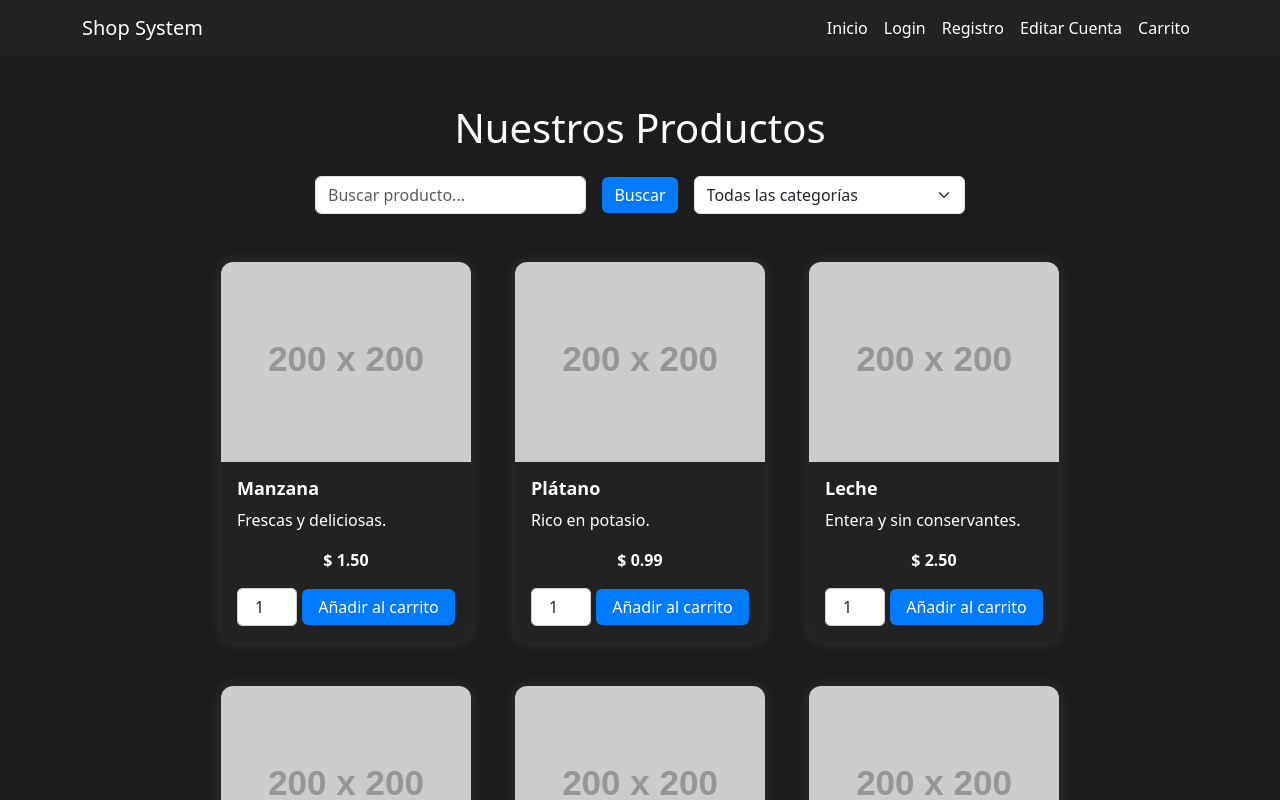
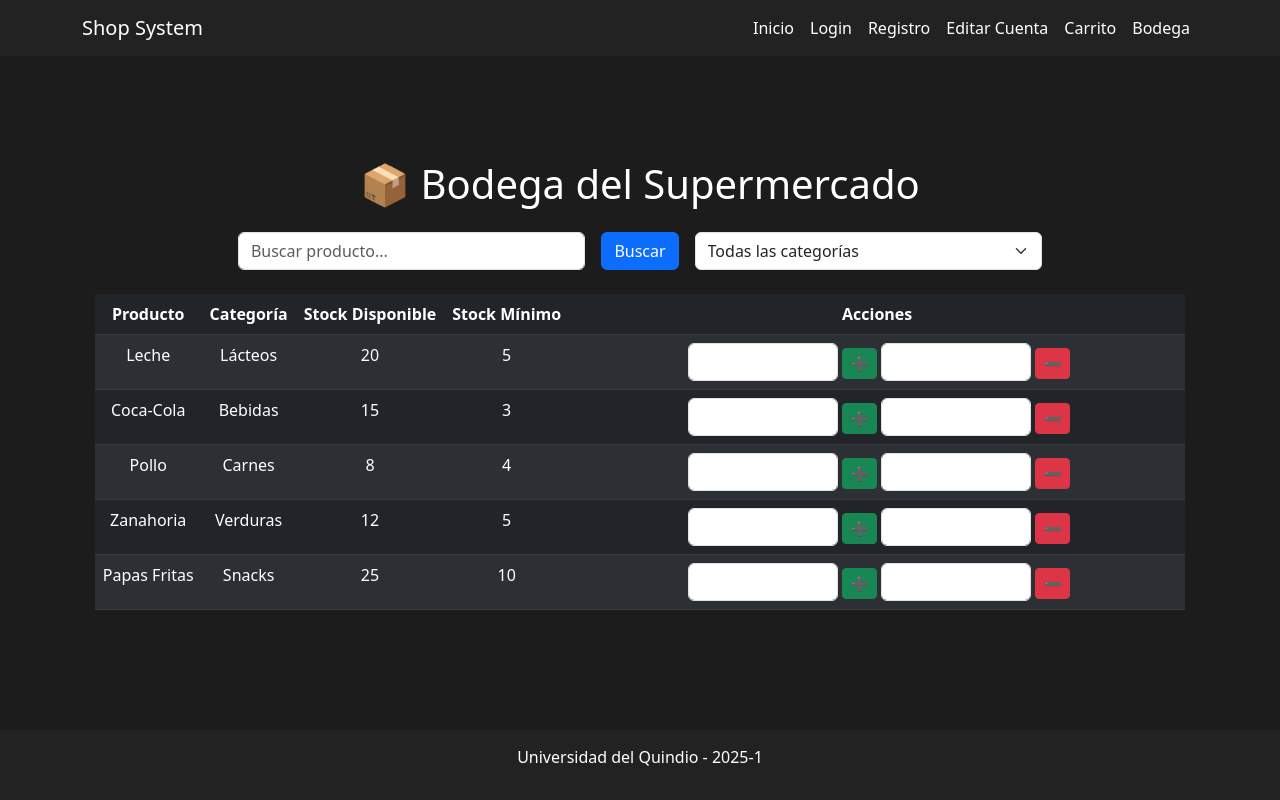
Before and after one commit to HulbertAlejandro/shopSystem-frontend, an Angular app: page /bodega in a window 1280 px wide. Before the commit this address led to /. Shown: the top 800 px of the page. Built offline with nearby package versions, Linux system fonts and the light colour scheme.

Commit message:
feat: crear componente de bodega

```diff
--- a/src/app/app.component.html
+++ b/src/app/app.component.html
@@ -71,6 +71,9 @@
           <li class="nav-item">
             <a class="nav-link" routerLink="/carrito">Carrito</a>
           </li>
+          <li class="nav-item">
+            <a class="nav-link" routerLink="/bodega">Bodega</a>
+          </li>
         </ul>
       </div>
     </div>
--- a/src/app/app.routes.ts
+++ b/src/app/app.routes.ts
@@ -6,6 +6,7 @@ import { VerificacionCuentaComponent } from './componentes/verificacion-cuenta/v
 import { VerificacionComponent } from './componentes/verificacion/verificacion.component';
 import { EditarCuentaComponent } from './componentes/editar-cuenta/editar-cuenta.component';
 import { CarritoComponent } from './componentes/carrito/carrito.component';
+import { BodegaComponent } from './componentes/bodega/bodega.component';
 
 export const routes: Routes = [
    { path: '', component: InicioComponent },
@@ -15,5 +16,6 @@ export const routes: Routes = [
    { path: "verificacion", component: VerificacionComponent },
    { path: "editar-cuenta", component: EditarCuentaComponent},
    { path: "carrito", component: CarritoComponent},
+   { path: "bodega", component: BodegaComponent},
    { path: "**", pathMatch: "full", redirectTo: "" }
 ];
--- /dev/null
+++ b/src/app/componentes/bodega/bodega.component.html
@@ -0,0 +1,50 @@
+<div class="container py-5">
+    <h1 class="text-center mb-4">📦 Bodega del Supermercado</h1>
+
+    <!-- Filtros -->
+    <div class="d-flex flex-wrap justify-content-center align-items-center mb-4">
+        <div class="col-md-4 px-2">
+            <input type="text" class="form-control" placeholder="Buscar producto..." [(ngModel)]="filtroTemp">
+        </div>
+
+        <div class="col-auto px-2">
+            <button class="btn btn-primary" (click)="buscar()">Buscar</button>
+        </div>
+
+        <div class="col-md-4 px-2">
+            <select class="form-select" [(ngModel)]="categoriaSeleccionada" (change)="buscar()">
+                <option value="">Todas las categorías</option>
+                <option *ngFor="let categoria of categorias" [value]="categoria">{{ categoria }}</option>
+            </select>
+        </div>
+    </div>
+
+    <!-- Tabla de Bodega -->
+    <table class="table table-dark table-striped text-center">
+        <thead>
+            <tr>
+                <th>Producto</th>
+                <th>Categoría</th>
+                <th>Stock Disponible</th>
+                <th>Stock Mínimo</th>
+                <th>Acciones</th>
+            </tr>
+        </thead>
+        <tbody>
+            <tr *ngFor="let producto of productosFiltrados" [class.table-danger]="producto.stock <= producto.stockMinimo">
+                <td>{{ producto.nombre }}</td>
+                <td>{{ producto.categoria }}</td>
+                <td>{{ producto.stock }}</td>
+                <td>{{ producto.stockMinimo }}</td>
+                <td>
+                    <input type="number" class="form-control d-inline-block w-25 mx-1" #cantidadAgregar min="1">
+                    <button class="btn btn-success btn-sm" (click)="agregarStock(producto, cantidadAgregar.valueAsNumber)">
+                        <span style="color: black;">➕</span>
+                    </button>
+                    <input type="number" class="form-control d-inline-block w-25 mx-1" #cantidadRetirar min="1">
+                    <button class="btn btn-danger btn-sm" style="color: black;" (click)="retirarStock(producto, cantidadRetirar.valueAsNumber)">➖</button>
+                </td>
+            </tr>
+        </tbody>
+    </table>
+</div>
--- /dev/null
+++ b/src/app/componentes/bodega/bodega.component.ts
@@ -0,0 +1,53 @@
+import { Component } from '@angular/core';
+import { FormControl, ReactiveFormsModule } from '@angular/forms';
+import { CommonModule } from '@angular/common';
+import { FormsModule } from '@angular/forms';
+
+@Component({
+  selector: 'app-bodega',
+  standalone: true,
+  imports: [CommonModule, ReactiveFormsModule, FormsModule],
+  templateUrl: './bodega.component.html',
+  styleUrls: ['./bodega.component.css']
+})
+export class BodegaComponent {
+  filtroTemp: string = '';  // Texto de búsqueda
+  categoriaSeleccionada: string = '';  // Categoría seleccionada
+
+  // Lista de categorías
+  categorias: string[] = ['Lácteos', 'Bebidas', 'Carnes', 'Verduras', 'Snacks'];
+
+  // Lista de productos en la bodega
+  productosBodega = [
+    { nombre: 'Leche', categoria: 'Lácteos', stock: 20, stockMinimo: 5 },
+    { nombre: 'Coca-Cola', categoria: 'Bebidas', stock: 15, stockMinimo: 3 },
+    { nombre: 'Pollo', categoria: 'Carnes', stock: 8, stockMinimo: 4 },
+    { nombre: 'Zanahoria', categoria: 'Verduras', stock: 12, stockMinimo: 5 },
+    { nombre: 'Papas Fritas', categoria: 'Snacks', stock: 25, stockMinimo: 10 }
+  ];
+
+  // Lista filtrada para mostrar en la tabla
+  productosFiltrados = [...this.productosBodega];
+
+  // Método para aplicar los filtros
+  buscar() {
+    this.productosFiltrados = this.productosBodega.filter(producto =>
+      (this.filtroTemp.trim() === '' || producto.nombre.toLowerCase().includes(this.filtroTemp.toLowerCase())) &&
+      (this.categoriaSeleccionada === '' || producto.categoria === this.categoriaSeleccionada)
+    );
+  }
+
+  // Método para agregar stock
+  agregarStock(producto: any, cantidad: number) {
+    if (cantidad > 0) {
+      producto.stock += cantidad;
+    }
+  }
+
+  // Método para retirar stock
+  retirarStock(producto: any, cantidad: number) {
+    if (cantidad > 0 && producto.stock >= cantidad) {
+      producto.stock -= cantidad;
+    }
+  }
+}
```
Also changed, not shown: src/app/componentes/bodega/bodega.component.css (added).
